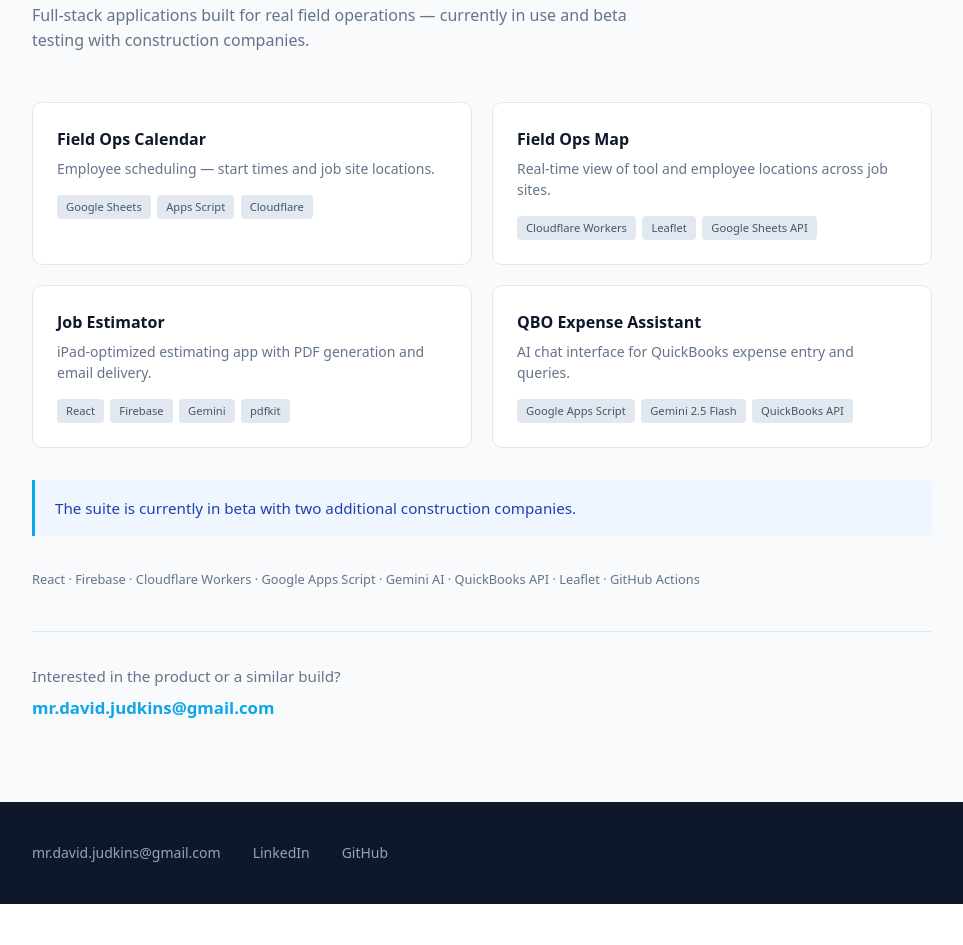
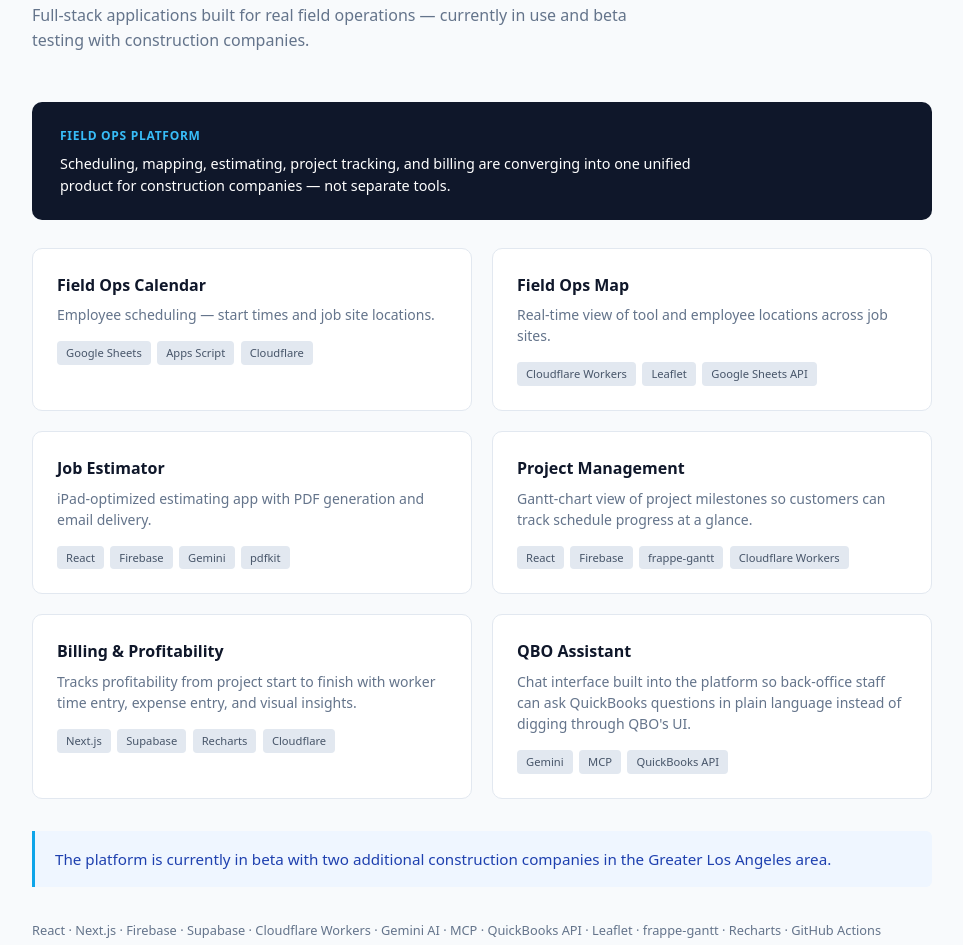
Before and after one commit to djuds/mrdavidjudkins-site, a plain HTML site: page index.html in a window 1280 px wide. Shown: the part 1198-2143 px from the top of the page, without its empty margins (158-1121 px from the left). Before the commit the page ends 2102 px from the top, so only its background shows below. Drawn offline with Linux system fonts and the light colour scheme.

Commit message:
feat: unify Field Ops Platform and add PM/billing/QBO features
Groups Field Ops Calendar, Map, Estimator, new Project Management
(Gantt milestones), Billing & Profitability, and QBO Assistant under
one Field Ops Platform banner, and notes the LA-area beta cohort.

Co-Authored-By: Claude Sonnet 5 <noreply@anthropic.com>

```diff
--- a/css/styles.css
+++ b/css/styles.css
@@ -259,6 +259,29 @@ body {
   max-width: 600px;
 }
 
+.suite-banner {
+  background: var(--dark);
+  border-radius: 10px;
+  padding: 1.5rem 1.75rem;
+  margin-bottom: 1.75rem;
+}
+
+.suite-name {
+  font-size: 0.75rem;
+  font-weight: 700;
+  letter-spacing: 0.06em;
+  text-transform: uppercase;
+  color: #38bdf8;
+  margin-bottom: 0.5rem;
+}
+
+.suite-desc {
+  font-size: 0.9rem;
+  color: var(--white);
+  line-height: 1.5;
+  max-width: 640px;
+}
+
 .cards-grid {
   display: grid;
   grid-template-columns: 1fr 1fr;
--- a/index.html
+++ b/index.html
@@ -65,6 +65,11 @@
       <h2 class="zone-headline">Independent Software &amp; AI Products</h2>
       <p class="zone-subheadline">Full-stack applications built for real field operations &mdash; currently in use and beta testing with construction companies.</p>
 
+      <div class="suite-banner">
+        <p class="suite-name">Field Ops Platform</p>
+        <p class="suite-desc">Scheduling, mapping, estimating, project tracking, and billing are converging into one unified product for construction companies &mdash; not separate tools.</p>
+      </div>
+
       <div class="cards-grid">
 
         <div class="card">
@@ -99,11 +104,33 @@
         </div>
 
         <div class="card">
-          <p class="card-name">QBO Expense Assistant</p>
-          <p class="card-desc">AI chat interface for QuickBooks expense entry and queries.</p>
+          <p class="card-name">Project Management</p>
+          <p class="card-desc">Gantt-chart view of project milestones so customers can track schedule progress at a glance.</p>
           <div class="card-badges">
-            <span class="badge">Google Apps Script</span>
-            <span class="badge">Gemini 2.5 Flash</span>
+            <span class="badge">React</span>
+            <span class="badge">Firebase</span>
+            <span class="badge">frappe-gantt</span>
+            <span class="badge">Cloudflare Workers</span>
+          </div>
+        </div>
+
+        <div class="card">
+          <p class="card-name">Billing &amp; Profitability</p>
+          <p class="card-desc">Tracks profitability from project start to finish with worker time entry, expense entry, and visual insights.</p>
+          <div class="card-badges">
+            <span class="badge">Next.js</span>
+            <span class="badge">Supabase</span>
+            <span class="badge">Recharts</span>
+            <span class="badge">Cloudflare</span>
+          </div>
+        </div>
+
+        <div class="card">
+          <p class="card-name">QBO Assistant</p>
+          <p class="card-desc">Chat interface built into the platform so back-office staff can ask QuickBooks questions in plain language instead of digging through QBO's UI.</p>
+          <div class="card-badges">
+            <span class="badge">Gemini</span>
+            <span class="badge">MCP</span>
             <span class="badge">QuickBooks API</span>
           </div>
         </div>
@@ -111,10 +138,10 @@
       </div>
 
       <div class="traction">
-        The suite is currently in beta with two additional construction companies.
+        The platform is currently in beta with two additional construction companies in the Greater Los Angeles area.
       </div>
 
-      <p class="tech-breadth">React &middot; Firebase &middot; Cloudflare Workers &middot; Google Apps Script &middot; Gemini AI &middot; QuickBooks API &middot; Leaflet &middot; GitHub Actions</p>
+      <p class="tech-breadth">React &middot; Next.js &middot; Firebase &middot; Supabase &middot; Cloudflare Workers &middot; Gemini AI &middot; MCP &middot; QuickBooks API &middot; Leaflet &middot; frappe-gantt &middot; Recharts &middot; GitHub Actions</p>
 
       <div class="zone-cta">
         <p>Interested in the product or a similar build?</p>
```
